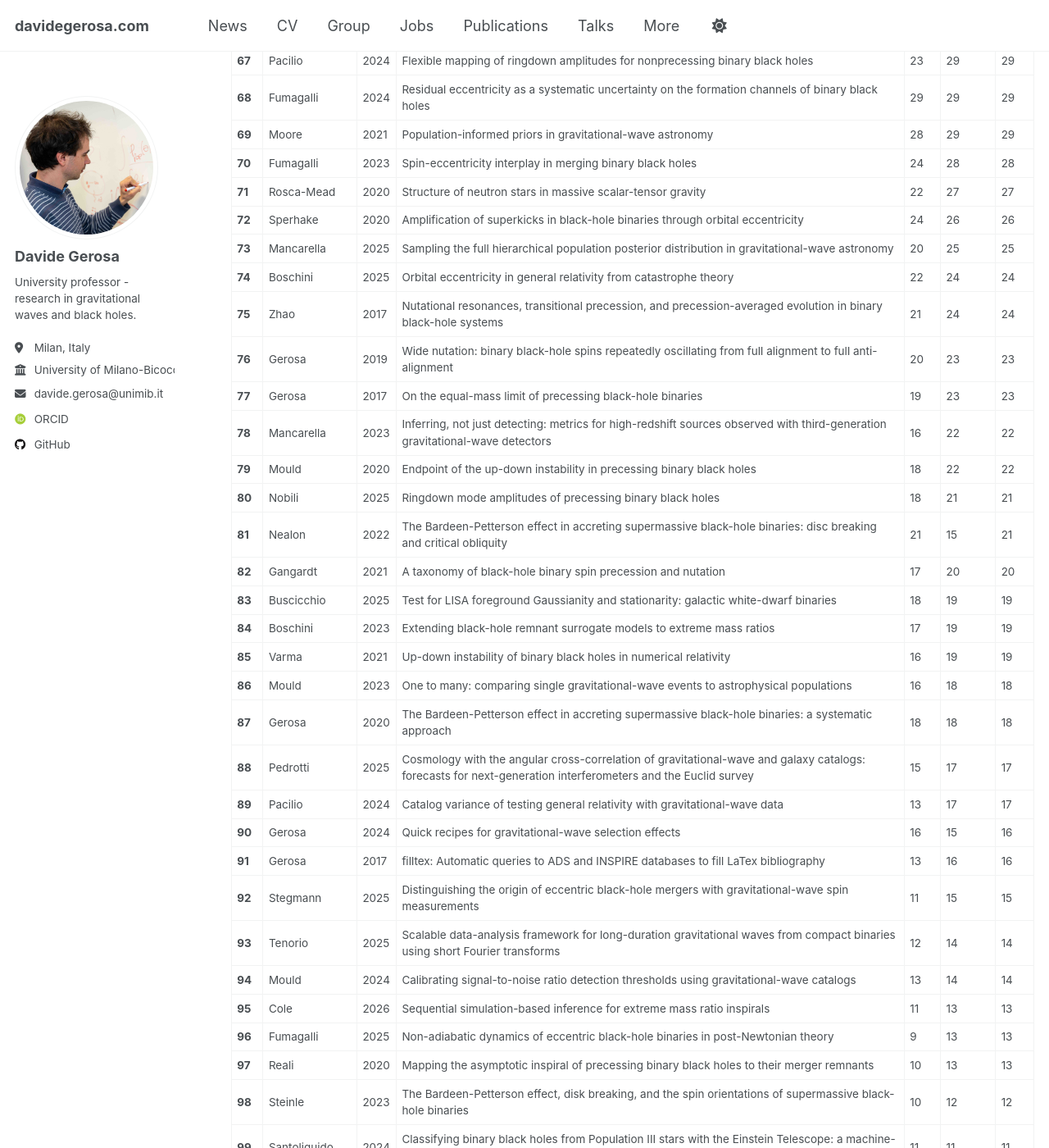
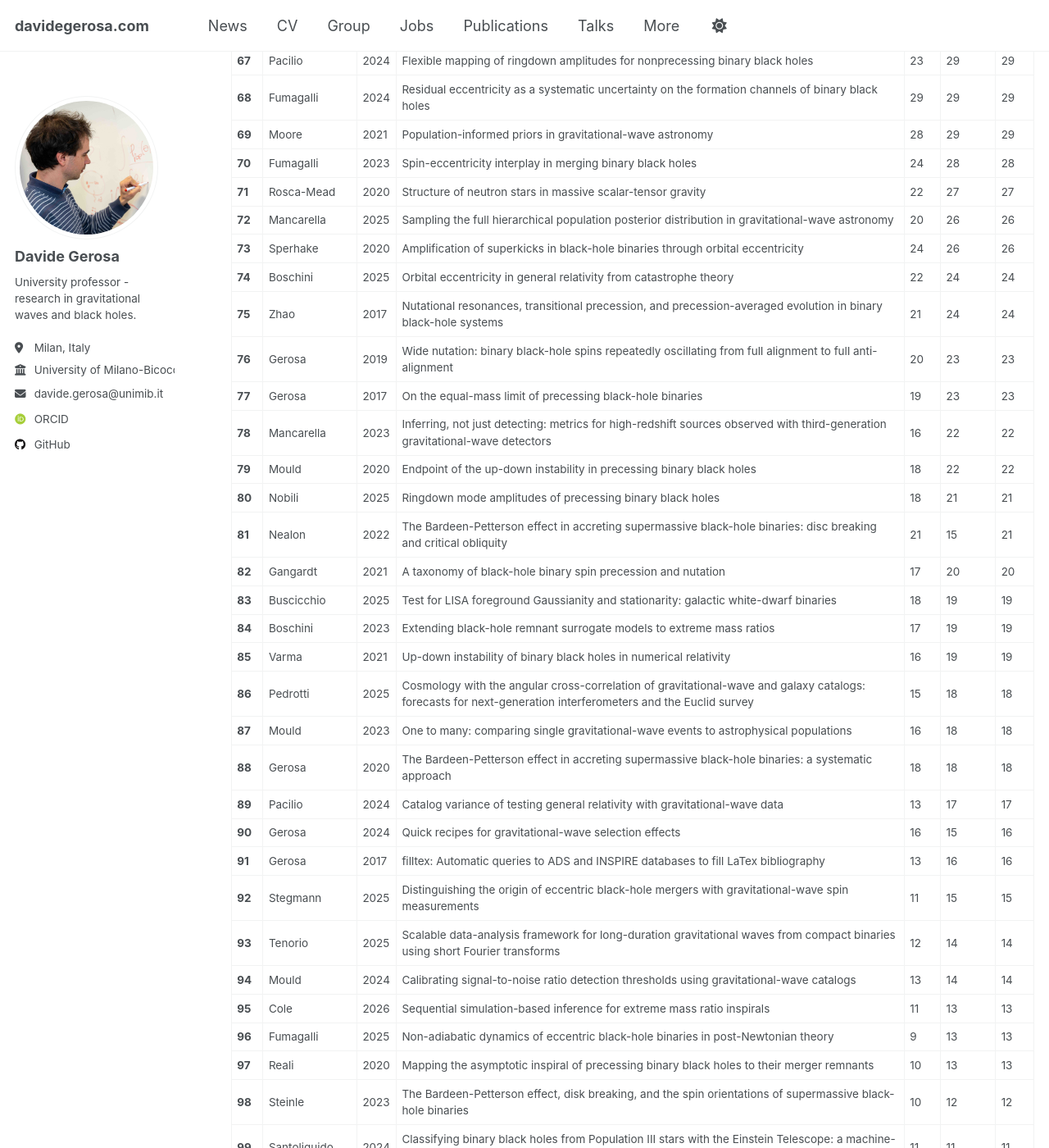
Before and after one commit to dgerosa/website, a Jekyll site: the page built from _pages/citations.md, in a window 1280 px wide and 1400 px high, scrolled down 3171 px. Shown: the whole window at 82% size. Built offline with Jekyll 4.4.1, drawn with Linux system fonts in a browser that asks for light colours; some web fonts are replaced; some of the changed text lies outside the part shown.

Commit message:
Website update from workflow

```diff
--- a/_pages/_citations.md
+++ b/_pages/_citations.md
@@ -80,8 +80,8 @@
 | **69** | Moore | 2021 | Population-informed priors in gravitational-wave astronomy | 28 | 29 | 29 |
 | **70** | Fumagalli | 2023 | Spin-eccentricity interplay in merging binary black holes | 24 | 28 | 28 |
 | **71** | Rosca-Mead | 2020 | Structure of neutron stars in massive scalar-tensor gravity | 22 | 27 | 27 |
-| **72** | Sperhake | 2020 | Amplification of superkicks in black-hole binaries through orbital eccentricity | 24 | 26 | 26 |
-| **73** | Mancarella | 2025 | Sampling the full hierarchical population posterior distribution in gravitational-wave astronomy | 20 | 25 | 25 |
+| **72** | Mancarella | 2025 | Sampling the full hierarchical population posterior distribution in gravitational-wave astronomy | 20 | 26 | 26 |
+| **73** | Sperhake | 2020 | Amplification of superkicks in black-hole binaries through orbital eccentricity | 24 | 26 | 26 |
 | **74** | Boschini | 2025 | Orbital eccentricity in general relativity from catastrophe theory | 22 | 24 | 24 |
 | **75** | Zhao | 2017 | Nutational resonances, transitional precession, and precession-averaged evolution in binary black-hole systems | 21 | 24 | 24 |
 | **76** | Gerosa | 2019 | Wide nutation: binary black-hole spins repeatedly oscillating from full alignment to full anti-alignment | 20 | 23 | 23 |
@@ -94,9 +94,9 @@
 | **83** | Buscicchio | 2025 | Test for LISA foreground Gaussianity and stationarity: galactic white-dwarf binaries | 18 | 19 | 19 |
 | **84** | Boschini | 2023 | Extending black-hole remnant surrogate models to extreme mass ratios | 17 | 19 | 19 |
 | **85** | Varma | 2021 | Up-down instability of binary black holes in numerical relativity | 16 | 19 | 19 |
-| **86** | Mould | 2023 | One to many: comparing single gravitational-wave events to astrophysical populations | 16 | 18 | 18 |
-| **87** | Gerosa | 2020 | The Bardeen-Petterson effect in accreting supermassive black-hole binaries: a systematic approach | 18 | 18 | 18 |
-| **88** | Pedrotti | 2025 | Cosmology with the angular cross-correlation of gravitational-wave and galaxy catalogs: forecasts for next-generation interferometers and the Euclid survey | 15 | 17 | 17 |
+| **86** | Pedrotti | 2025 | Cosmology with the angular cross-correlation of gravitational-wave and galaxy catalogs: forecasts for next-generation interferometers and the Euclid survey | 15 | 18 | 18 |
+| **87** | Mould | 2023 | One to many: comparing single gravitational-wave events to astrophysical populations | 16 | 18 | 18 |
+| **88** | Gerosa | 2020 | The Bardeen-Petterson effect in accreting supermassive black-hole binaries: a systematic approach | 18 | 18 | 18 |
 | **89** | Pacilio | 2024 | Catalog variance of testing general relativity with gravitational-wave data | 13 | 17 | 17 |
 | **90** | Gerosa | 2024 | Quick recipes for gravitational-wave selection effects | 16 | 15 | 16 |
 | **91** | Gerosa | 2017 | filltex: Automatic queries to ADS and INSPIRE databases to fill LaTex bibliography | 13 | 16 | 16 |
```
Also changed, not shown: other parts of _pages/_citations.md (+10 -10 lines), _pages/_group.md (+1 -1 lines), _pages/_publications.md (+1 -1 lines), _pages/_talks.md (+1 -1 lines).
